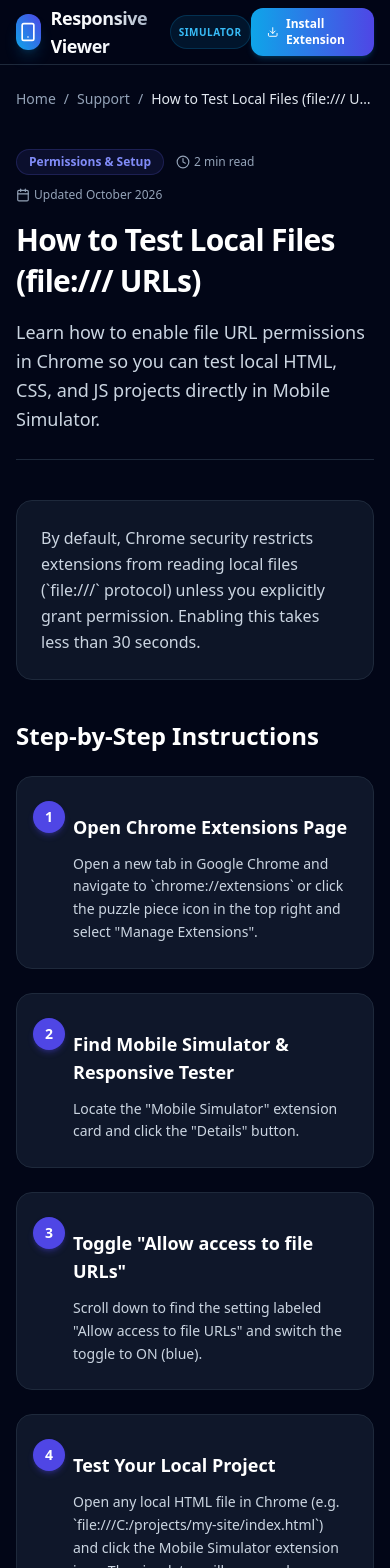
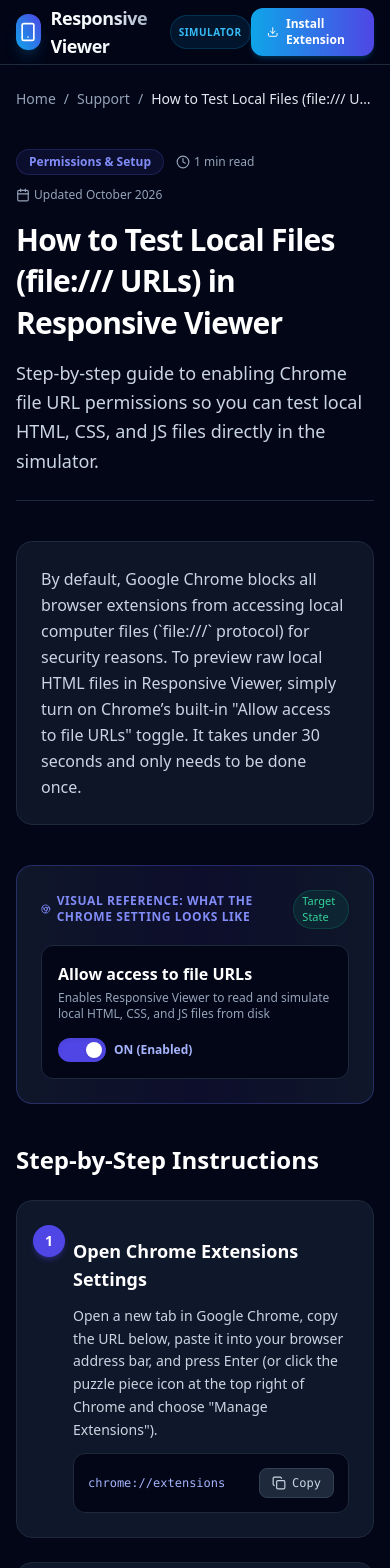
Before and after one commit to MusawarAhmed/mobile-simulator-web, a Next.js app: page /support/activate-local-files in a window 390 px wide. Shown: the top 1568 px of the page. Built offline with nearby package versions, Linux system fonts and the light colour scheme.

Commit message:
Enhance local files guide with visual setting preview, 1-click copy buttons, and updated Responsive Viewer branding

```diff
--- a/src/app/support/[slug]/page.tsx
+++ b/src/app/support/[slug]/page.tsx
@@ -6,6 +6,7 @@
   getSupportArticleBySlug,
 } from '@/data/supportArticles';
 import { CHROME_EXTENSION_URL } from '@/lib/constants';
+import CopyButton from '@/components/CopyButton';
 import {
   ArrowLeft,
   Calendar,
@@ -16,6 +17,8 @@
   ChevronRight,
   Share2,
   Chrome,
+  Terminal,
+  ExternalLink,
 } from 'lucide-react';
 
 type Props = {
@@ -123,6 +126,36 @@
           {article.content.overview}
         </div>
 
+        {/* Specialized Visual Aid for 'activate-local-files' */}
+        {article.slug === 'activate-local-files' && (
+          <div className="p-6 rounded-2xl bg-gradient-to-r from-slate-900 via-indigo-950/40 to-slate-900 border border-indigo-500/30 space-y-4">
+            <div className="flex items-center justify-between">
+              <div className="text-xs font-bold uppercase tracking-wider text-indigo-400 flex items-center gap-1.5">
+                <Chrome className="w-4 h-4" />
+                <span>Visual Reference: What the Chrome Setting Looks Like</span>
+              </div>
+              <span className="text-[11px] px-2 py-0.5 rounded-full bg-emerald-500/10 text-emerald-400 border border-emerald-500/20 font-medium">
+                Target State
+              </span>
+            </div>
+
+            <div className="p-4 sm:p-5 rounded-xl bg-slate-950 border border-slate-800 flex flex-col sm:flex-row sm:items-center justify-between gap-4">
+              <div className="space-y-1">
+                <div className="font-bold text-white text-base">Allow access to file URLs</div>
+                <div className="text-xs text-slate-400">
+                  Enables Responsive Viewer to read and simulate local HTML, CSS, and JS files from disk
+                </div>
+              </div>
+              <div className="inline-flex items-center gap-2 self-start sm:self-center">
+                <div className="w-12 h-6 bg-indigo-600 rounded-full flex items-center justify-end px-1 shadow-inner">
+                  <div className="w-4 h-4 bg-white rounded-full shadow" />
+                </div>
+                <span className="text-xs font-bold text-indigo-300">ON (Enabled)</span>
+              </div>
+            </div>
+          </div>
+        )}
+
         {/* Step by Step Guide */}
         {article.content.steps && article.content.steps.length > 0 && (
           <div className="space-y-6">
@@ -144,9 +177,10 @@
                   </p>
 
                   {step.code && (
-                    <pre className="p-4 rounded-xl bg-slate-950 border border-slate-800 font-mono text-xs text-indigo-300 overflow-x-auto leading-relaxed mt-2">
-                      <code>{step.code}</code>
-                    </pre>
+                    <div className="mt-3 flex items-center justify-between gap-3 p-3.5 rounded-xl bg-slate-950 border border-slate-800 font-mono text-xs text-indigo-300">
+                      <code className="truncate selection:bg-indigo-500 selection:text-white">{step.code}</code>
+                      <CopyButton text={step.code} label="Copy" className="shrink-0" />
+                    </div>
                   )}
                 </div>
               ))}
--- a/src/data/supportArticles.ts
+++ b/src/data/supportArticles.ts
@@ -16,60 +16,67 @@
 export const supportArticles: SupportArticle[] = [
   {
     slug: 'activate-local-files',
-    title: 'How to Test Local Files (file:/// URLs)',
+    title: 'How to Test Local Files (file:/// URLs) in Responsive Viewer',
     summary:
-      'Learn how to enable file URL permissions in Chrome so you can test local HTML, CSS, and JS projects directly in Mobile Simulator.',
+      'Step-by-step guide to enabling Chrome file URL permissions so you can test local HTML, CSS, and JS files directly in the simulator.',
     category: 'Permissions & Setup',
-    readTime: '2 min read',
+    readTime: '1 min read',
     updatedAt: 'October 2026',
     content: {
       overview:
-        'By default, Chrome security restricts extensions from reading local files (`file:///` protocol) unless you explicitly grant permission. Enabling this takes less than 30 seconds.',
+        'By default, Google Chrome blocks all browser extensions from accessing local computer files (`file:///` protocol) for security reasons. To preview raw local HTML files in Responsive Viewer, simply turn on Chrome’s built-in "Allow access to file URLs" toggle. It takes under 30 seconds and only needs to be done once.',
       steps: [
         {
           step: 1,
-          title: 'Open Chrome Extensions Page',
+          title: 'Open Chrome Extensions Settings',
           description:
-            'Open a new tab in Google Chrome and navigate to `chrome://extensions` or click the puzzle piece icon in the top right and select "Manage Extensions".',
+            'Open a new tab in Google Chrome, copy the URL below, paste it into your browser address bar, and press Enter (or click the puzzle piece icon at the top right of Chrome and choose "Manage Extensions").',
+          code: 'chrome://extensions',
         },
         {
           step: 2,
-          title: 'Find Mobile Simulator & Responsive Tester',
+          title: 'Find "Responsive Viewer"',
           description:
-            'Locate the "Mobile Simulator" extension card and click the "Details" button.',
+            'Scroll to the "Responsive Viewer — Mobile & Tablet Simulator" extension card and click the "Details" button.',
         },
         {
           step: 3,
-          title: 'Toggle "Allow access to file URLs"',
+          title: 'Turn ON "Allow access to file URLs"',
           description:
-            'Scroll down to find the setting labeled "Allow access to file URLs" and switch the toggle to ON (blue).',
+            'Scroll down to the permissions section, locate the toggle labeled "Allow access to file URLs", and switch it to ON (it turns blue).',
         },
         {
           step: 4,
-          title: 'Test Your Local Project',
+          title: 'Open & Test Any Local HTML File',
           description:
-            'Open any local HTML file in Chrome (e.g. `file:///C:/projects/my-site/index.html`) and click the Mobile Simulator extension icon. The simulator will now render your local code immediately!',
+            'Drag and drop your local HTML file into Google Chrome (or double-click it so its URL starts with file:///). Then click the Responsive Viewer extension icon in your toolbar. All 77+ mobile and tablet viewports will now simulate your local project instantly!',
+          code: 'file:///C:/Users/your-name/projects/index.html',
         },
       ],
       notes: [
-        'You only need to do this once per browser installation.',
-        'If you use a local development server (like `localhost:3000` or `127.0.0.1:8080`), you do NOT need file URL permissions; localhost works automatically out of the box.',
+        'Local dev servers (localhost): If you use Vite, Next.js, React, Live Server, or any localhost URL (e.g. http://localhost:3000), you do NOT need this setting! Localhost works automatically out of the box.',
+        'Refresh active tabs: If you already had a file:/// file open in a tab before toggling this switch, refresh the page once (F5 or Ctrl+R) to apply permissions.',
+        'One-time setup: You only need to enable this toggle once per Chrome installation.',
       ],
       faq: [
         {
-          q: 'Why does Chrome require this toggle?',
-          a: 'Chrome enforces this security restriction to ensure no extension can access private local files on your computer without your explicit consent.',
+          q: 'Why does Google Chrome require this setting?',
+          a: 'Chrome enforces this security restriction to prevent malicious extensions from reading confidential documents on your hard drive without your explicit authorization.',
         },
         {
-          q: 'Does this work with Vite, Next.js, or Webpack dev servers?',
-          a: 'Yes, localhost servers work out-of-the-box without needing any special file URL permissions.',
+          q: 'Do I need to enable this for localhost or 127.0.0.1?',
+          a: 'No. Local dev servers running on localhost:3000, 127.0.0.1, or custom ports work immediately without any extra configuration.',
+        },
+        {
+          q: 'Is my local code sent to any external server?',
+          a: 'Never. Responsive Viewer operates entirely locally inside your browser. No files, code, or telemetry are ever uploaded or transmitted.',
         },
       ],
     },
   },
   {
     slug: 'media-queries-not-working',
-    title: 'Why Are CSS Media Queries Not Working in Mobile Simulator?',
+    title: 'Why Are CSS Media Queries Not Working in Responsive Viewer?',
     summary:
       'Fix common viewport issues where your website desktop layout is rendered instead of responsive mobile styles.',
     category: 'Responsive Troubleshooting',
@@ -119,27 +126,28 @@
   },
   {
     slug: 'activate-shortcut',
-    title: 'How to Configure Keyboard Shortcuts for Mobile Simulator',
+    title: 'How to Configure Keyboard Shortcuts for Responsive Viewer',
     summary:
-      'Set custom hotkeys (e.g. Ctrl+Shift+M or Cmd+Shift+M) to toggle Mobile Simulator on and off in one keypress.',
+      'Set custom hotkeys (e.g. Ctrl+Shift+M or Cmd+Shift+M) to toggle Responsive Viewer on and off in one keypress.',
     category: 'Productivity & Tips',
     readTime: '2 min read',
     updatedAt: 'October 2026',
     content: {
       overview:
-        'You can bind any custom keyboard shortcut in Chrome to activate or close Mobile Simulator instantly without clicking the toolbar icon.',
+        'You can bind any custom keyboard shortcut in Chrome to activate or close Responsive Viewer instantly without clicking the toolbar icon.',
       steps: [
         {
           step: 1,
           title: 'Navigate to Chrome Keyboard Shortcuts',
           description:
             'Open a new tab and paste `chrome://extensions/shortcuts` into the address bar, then press Enter.',
+          code: 'chrome://extensions/shortcuts',
         },
         {
           step: 2,
-          title: 'Locate Mobile Simulator',
+          title: 'Locate Responsive Viewer',
           description:
-            'Find "Mobile Simulator & Responsive Tester" in the list of extensions.',
+            'Find "Responsive Viewer — Mobile & Tablet Simulator" in the list of installed extensions.',
         },
         {
           step: 3,
@@ -167,7 +175,7 @@
   },
   {
     slug: 'activate-incognito-mode',
-    title: 'How to Enable Mobile Simulator in Incognito Windows',
+    title: 'How to Enable Responsive Viewer in Incognito Windows',
     summary:
       'Test your responsive pages in private browsing mode with fresh cache and zero cookie interference.',
     category: 'Permissions & Setup',
@@ -181,7 +189,8 @@
           step: 1,
           title: 'Open Extension Settings',
           description:
-            'Go to `chrome://extensions` in Chrome and click "Details" under Mobile Simulator.',
+            'Go to `chrome://extensions` in Chrome and click "Details" under Responsive Viewer.',
+          code: 'chrome://extensions',
         },
         {
           step: 2,
@@ -193,7 +202,7 @@
           step: 3,
           title: 'Open an Incognito Window',
           description:
-            'Press `Ctrl + Shift + N` (or `Cmd + Shift + N` on Mac). The Mobile Simulator icon will now appear in your incognito toolbar ready to test.',
+            'Press `Ctrl + Shift + N` (or `Cmd + Shift + N` on Mac). The Responsive Viewer icon will now appear in your incognito toolbar ready to test.',
         },
       ],
       notes: [
@@ -217,7 +226,7 @@
     updatedAt: 'October 2026',
     content: {
       overview:
-        'Mobile operating systems (iOS and Android) typically hide scrollbars until the user actively scrolls. Mobile Simulator lets you choose between native thin scrollbars or permanent scrollbars.',
+        'Mobile operating systems (iOS and Android) typically hide scrollbars until the user actively scrolls. Responsive Viewer lets you choose between native thin scrollbars or permanent scrollbars.',
       steps: [
         {
           step: 1,
@@ -255,13 +264,13 @@
     slug: 'subscription-doesnt-work-on-chrome',
     title: 'Features & Pro Edition Status',
     summary:
-      'Information on device availability, Pro features, and unlocked status in this edition of Mobile Simulator.',
+      'Information on device availability, Pro features, and unlocked status in this edition of Responsive Viewer.',
     category: 'Account & Plans',
     readTime: '2 min read',
     updatedAt: 'October 2026',
     content: {
       overview:
-        'In this edition of Mobile Simulator, all premium features, high-resolution device mockups, screencasts, and developer tools are completely unlocked and free for your use.',
+        'In this edition of Responsive Viewer, all premium features, high-resolution device mockups, screencasts, and developer tools are completely unlocked and free for your use.',
       steps: [
         {
           step: 1,
```
